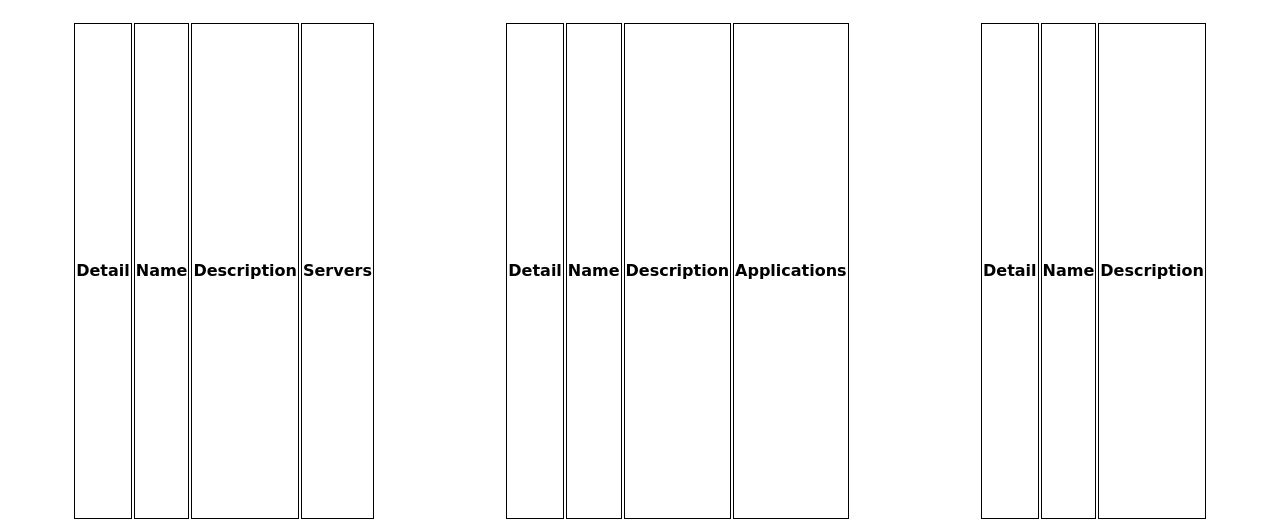
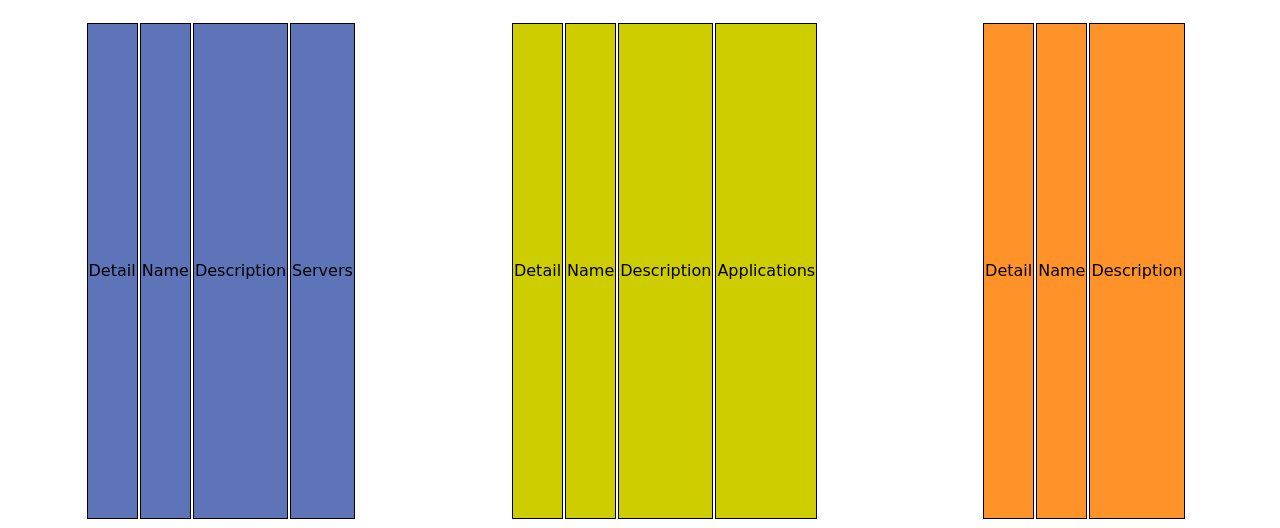
Before and after one commit to bernardo5/BOC_AdvancedChallenge, a Flask app: template templates/index.html in a window 1280 px wide. Shown: the part 338-866 px from the top of the page. Run offline with Flask 2, Linux system fonts and the light colour scheme; the template is opened without the code that fills it, so the values that code supplies are empty; some libraries are stand-ins or nearby versions.

Commit message:
Readme description+colors

```diff
--- a/static/css/myStyles.css
+++ b/static/css/myStyles.css
@@ -26,6 +26,19 @@ td {
 .table_headers {
 	font-weight: bold;
 }
+
+.table_headers_location{
+	background: #5D74B8;
+}
+
+.table_headers_Server{
+	background: #cdcd00;
+}
+
+.table_headers_app{
+	background: #FF9329;
+}
+
 
 table {
 	height: 500px;
--- a/templates/index.html
+++ b/templates/index.html
@@ -108,10 +108,10 @@
 					<h1>Locations</h1>
 					<table>
 						<tr>
-							<td class="table_headers">Detail</td>
-							<td class="table_headers">Name</td>
-							<td class="table_headers">Description</td>
-							<td class="table_headers">Servers</td>
+							<td class="table_headers_location">Detail</td>
+							<td class="table_headers_location">Name</td>
+							<td class="table_headers_location">Description</td>
+							<td class="table_headers_location">Servers</td>
 						</tr>
 						{% for location in locations %}
 						<tr>
@@ -140,10 +140,10 @@
 					<h1>Servers</h1>
 					<table>
 						<tr>
-							<td class="table_headers">Detail</td>
-							<td class="table_headers">Name</td>
-							<td class="table_headers">Description</td>
-							<td class="table_headers">Applications</td>
+							<td class="table_headers_Server">Detail</td>
+							<td class="table_headers_Server">Name</td>
+							<td class="table_headers_Server">Description</td>
+							<td class="table_headers_Server">Applications</td>
 						</tr>
 						{% for server in servers %}
 						<tr>
@@ -170,9 +170,9 @@
 					<h1>Applications</h1>
 					<table>
 						<tr>
-							<td class="table_headers">Detail</td>
-							<td class="table_headers">Name</td>
-							<td class="table_headers">Description</td>
+							<td class="table_headers_app">Detail</td>
+							<td class="table_headers_app">Name</td>
+							<td class="table_headers_app">Description</td>
 						</tr>
 						{% for application in applications %}
 						<tr>
```
Also changed, not shown: readme.txt.
